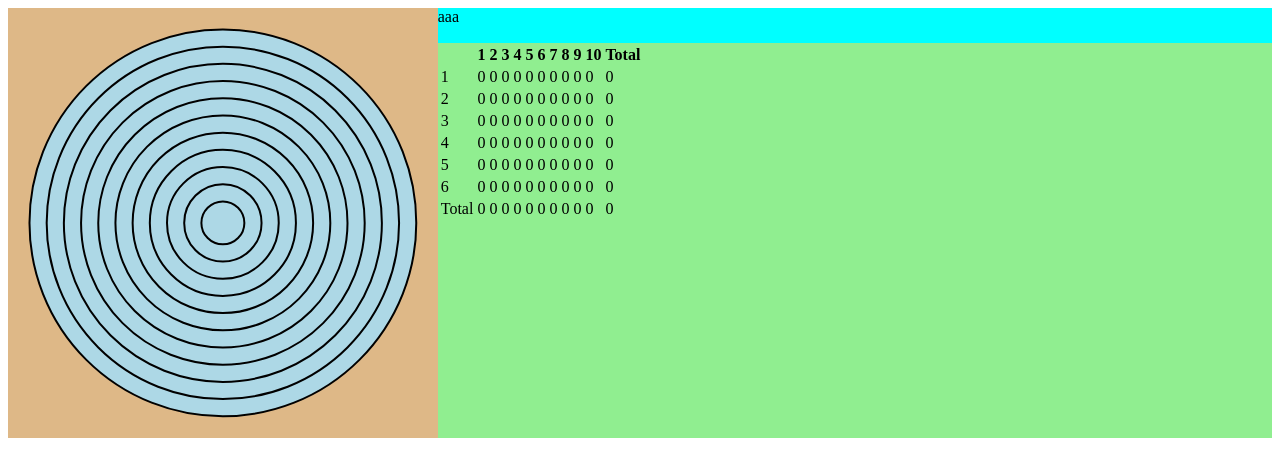
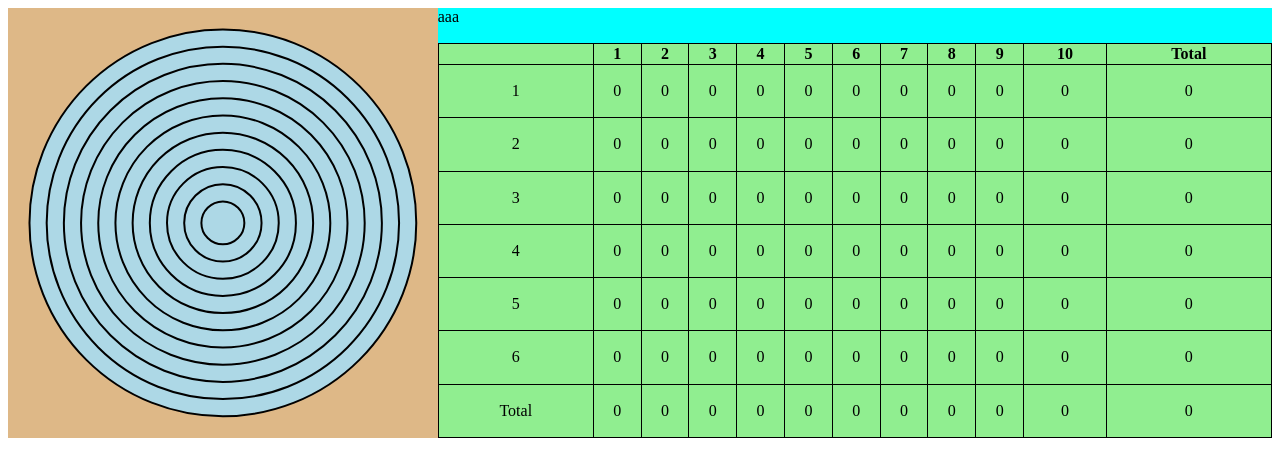
Before and after one commit to konbraphat51/Marksman, a Vue app: page / in a window 1280 px wide. Shown: the top 476 px of the page. Built offline with nearby package versions, Linux system fonts and the light colour scheme.

Commit message:
CSS of table

```diff
--- a/src/components/ScoreTable.vue
+++ b/src/components/ScoreTable.vue
@@ -40,5 +40,20 @@ export default {
 	width: 100%;
 	height: 100%;
 	background-color: lightgreen;
+	display: flex;
+	justify-content: center;
+	align-items: center;
+}
+
+.ScoreTable {
+	width: 100%;
+	height: 100%;
+	border-collapse: collapse;
+}
+
+.ScoreTable th,
+.ScoreTable td {
+	border: 1px solid black;
+	text-align: center;
 }
 </style>
```
